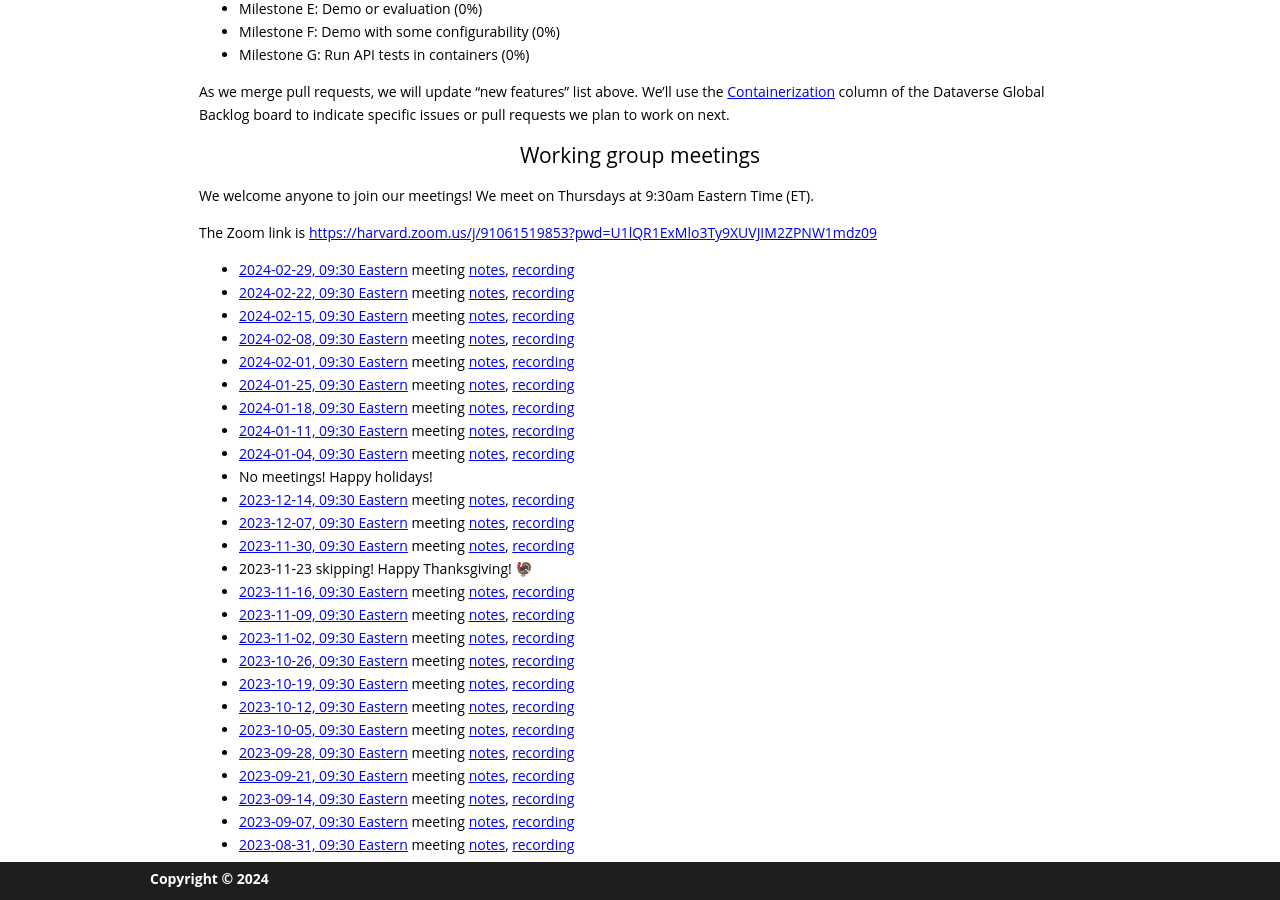
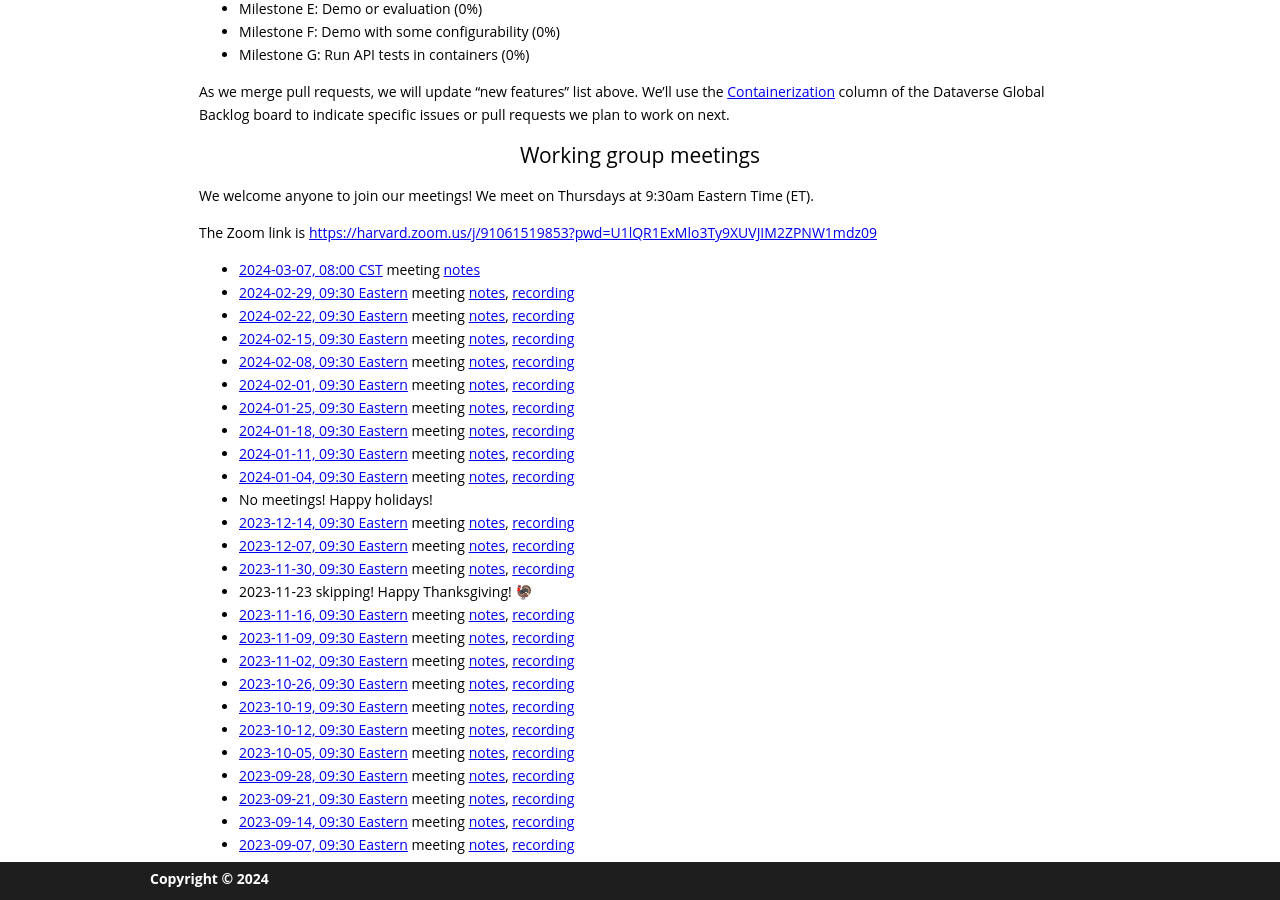
Before and after one commit to gdcc/ct.gdcc.io, a Jekyll site: the page built from index.md, in a window 1280 px wide and 900 px high, scrolled down 1657 px. Built offline with Jekyll 4.4.1, drawn with Linux system fonts in a browser that asks for light colours; our own code applies the rules of GitHub Pages for plain Markdown files.

Commit message:
add next meeting

```diff
--- a/index.md
+++ b/index.md
@@ -60,6 +60,7 @@ We welcome anyone to join our meetings! We meet on Thursdays at 9:30am Eastern T
 
 The Zoom link is <https://harvard.zoom.us/j/91061519853?pwd=U1lQR1ExMlo3Ty9XUVJIM2ZPNW1mdz09>
 
+- [2024-03-07, 08:00 CST](https://time.is/compare/0800_7_Mar_2024_in_Mexico_City) meeting [notes](https://docs.google.com/document/d/1HX_0_ZjKXbTIRcVr1xuGOLDvhU4aUjL7NB7qZH9LF0k/edit?usp=sharing)
 - [2024-02-29, 09:30 Eastern](https://time.is/compare/0930_29_Feb_2024_in_Boston) meeting [notes](https://docs.google.com/document/d/1OcalANOmDqnLf4-DYmeZoS2H2EhxbhY88GE8108HaWg/edit?usp=sharing), [recording](https://harvard.zoom.us/rec/share/W8MF0tqhZPWaKvLyQ3Esz4NtCY5QtyWtRlLgUNYL7rom5xm09PfRuw_W387Hx5c.E-pIGVMbIXo4Xi8i)
 - [2024-02-22, 09:30 Eastern](https://time.is/compare/0930_22_Feb_2024_in_Boston) meeting [notes](https://docs.google.com/document/d/18W4cUhEzthjGfbUtWSDm18MKflboo_qIIArRN61zmg4/edit?usp=sharing), [recording](https://harvard.zoom.us/rec/share/WFDHJXmVI5-9NV_VkHPho78RYrZm49lytAVhDGgZDGFhhs2A0rkfM6kFacx9bgr5.nedO9pXBRPfbRNNz)
 - [2024-02-15, 09:30 Eastern](https://time.is/compare/0930_15_Feb_2024_in_Boston) meeting [notes](https://docs.google.com/document/d/1eKZANop8IXgM2s6h_UQ14bAO2R0Xn_xo0wEE-WdfKVg/edit?usp=sharing), [recording](https://harvard.zoom.us/rec/share/rbVGMls8xXqlLj5jiHodxh1gNJCdR3NVHDVnZQmzMuAiGXEcP12Eov1d0SRrsOFt.THA-8LvzLWEiRQvZ)
```
